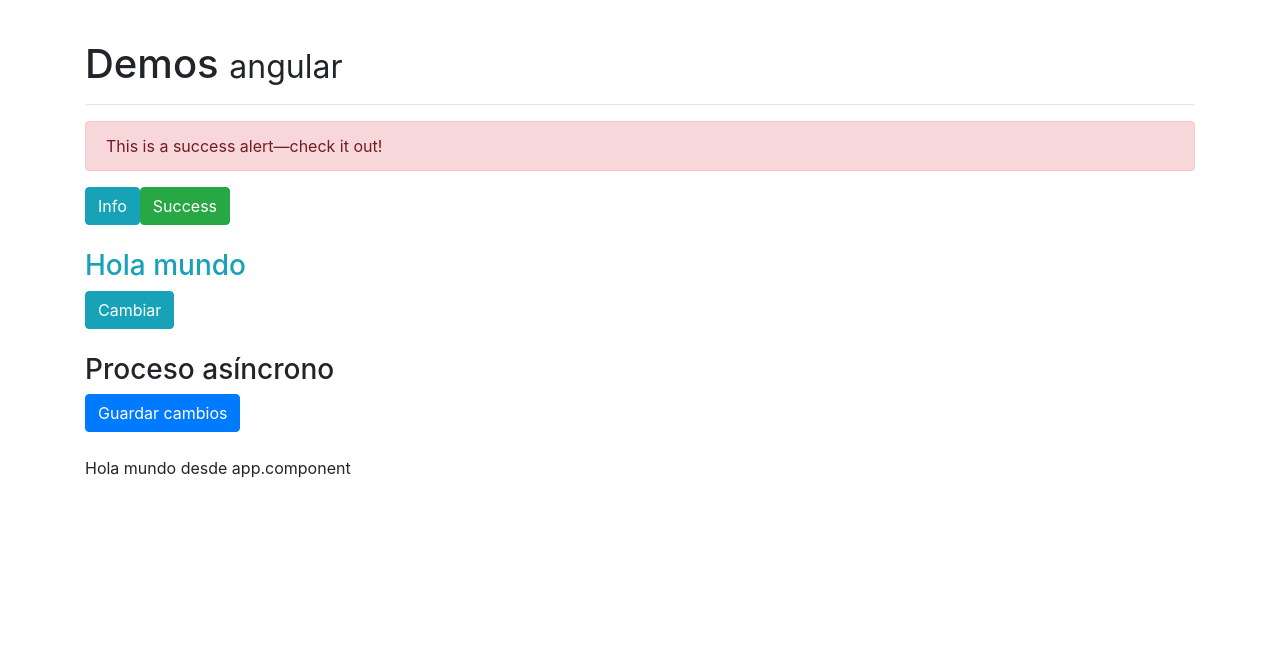
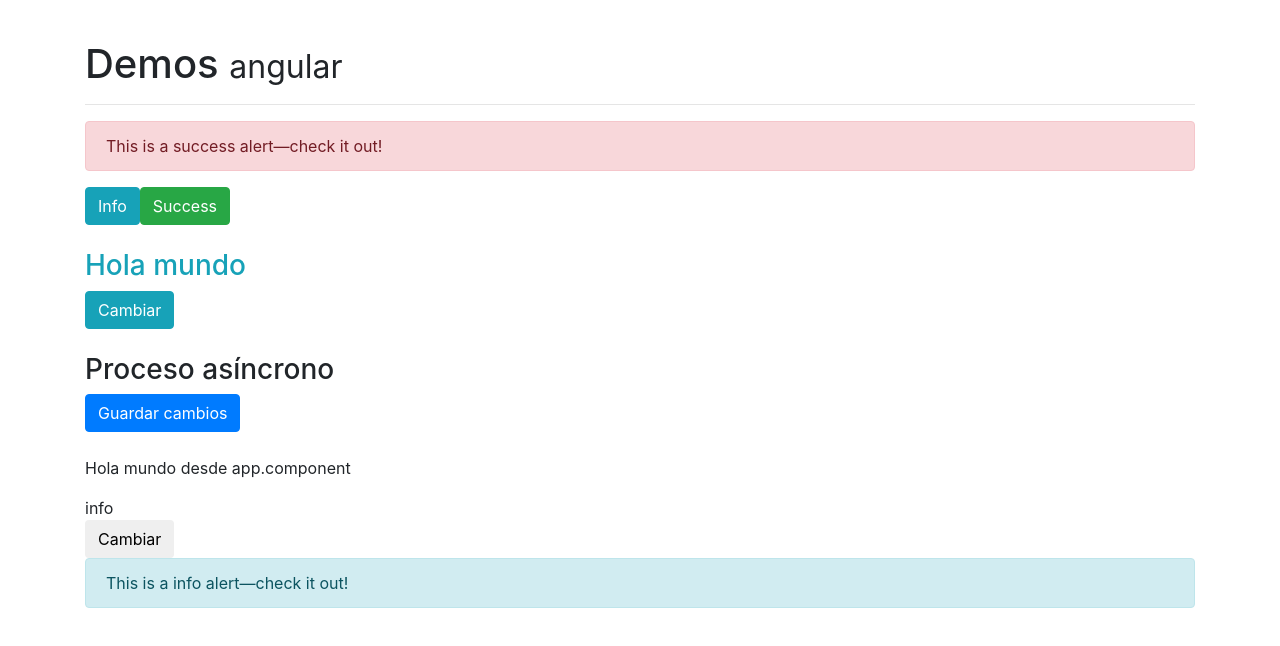
Before and after one commit to difagume/miscelaneos, an Angular app: page / in a window 1280 px wide. Shown: the top 646 px of the page. Built offline with nearby package versions, Linux system fonts and the light colour scheme; some icons are missing.

Commit message:
ngSwitch - Múltiples opciones con una sola decisión

```diff
--- a/src/app/app.component.html
+++ b/src/app/app.component.html
@@ -12,4 +12,6 @@
     Hola mundo desde app.component
   </p>
 
+  <app-ng-switch></app-ng-switch>
+
 </div>
--- a/src/app/app.module.ts
+++ b/src/app/app.module.ts
@@ -7,6 +7,7 @@ import { NgStyleComponent } from './components/ng-style/ng-style.component';
 import { CssComponent } from './components/css/css.component';
 import { ClasesComponent } from './components/clases/clases.component';
 import { ResaltadoDirective } from './directives/resaltado.directive';
+import { NgSwitchComponent } from './components/ng-switch/ng-switch.component';
 
 
 @NgModule({
@@ -15,7 +16,8 @@ import { ResaltadoDirective } from './directives/resaltado.directive';
     NgStyleComponent,
     CssComponent,
     ClasesComponent,
-    ResaltadoDirective
+    ResaltadoDirective,
+    NgSwitchComponent
   ],
   imports: [
     BrowserModule
--- /dev/null
+++ b/src/app/components/ng-switch/ng-switch.component.html
@@ -0,0 +1,29 @@
+<div [ngSwitch]="alerta">
+  <div *ngSwitchCase="'success'">success</div>
+  <div *ngSwitchCase="'info'">info</div>
+  <div *ngSwitchCase="'warning'">warning</div>
+  <div *ngSwitchDefault>danger</div>
+</div>
+
+<button type="button" (click)="alerta='success'" class="btn btn-default" name="button">Cambiar</button>
+
+<div [ngSwitch]="alerta">
+<div *ngSwitchCase="'primary'" class="alert alert-primary" role="alert">
+  This is a primary alert—check it out!
+</div>
+<div *ngSwitchCase="'secondary'" class="alert alert-secondary" role="alert">
+  This is a secondary alert—check it out!
+</div>
+<div *ngSwitchCase="'success'" class="alert alert-success" role="alert">
+  This is a success alert—check it out!
+</div>
+<div *ngSwitchCase="'danger'" class="alert alert-danger" role="alert">
+  This is a danger alert—check it out!
+</div>
+<div *ngSwitchCase="'warning'" class="alert alert-warning" role="alert">
+  This is a warning alert—check it out!
+</div>
+<div *ngSwitchCase="'info'" class="alert alert-info" role="alert">
+  This is a info alert—check it out!
+</div>
+</div>
--- /dev/null
+++ b/src/app/components/ng-switch/ng-switch.component.ts
@@ -0,0 +1,16 @@
+import { Component, OnInit } from '@angular/core';
+
+@Component({
+  selector: 'app-ng-switch',
+  templateUrl: './ng-switch.component.html'
+})
+export class NgSwitchComponent implements OnInit {
+
+alerta:string='info';
+
+  constructor() { }
+
+  ngOnInit() {
+  }
+
+}
```
